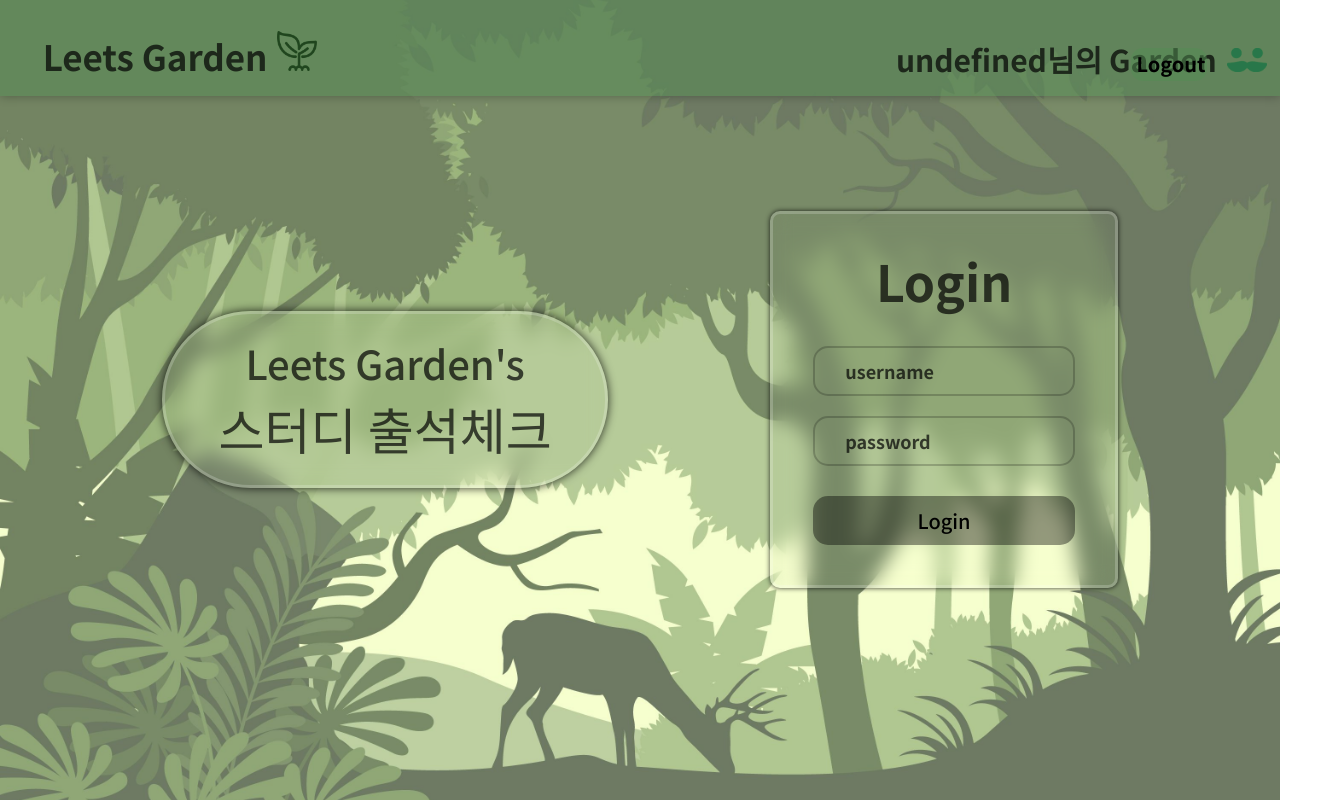
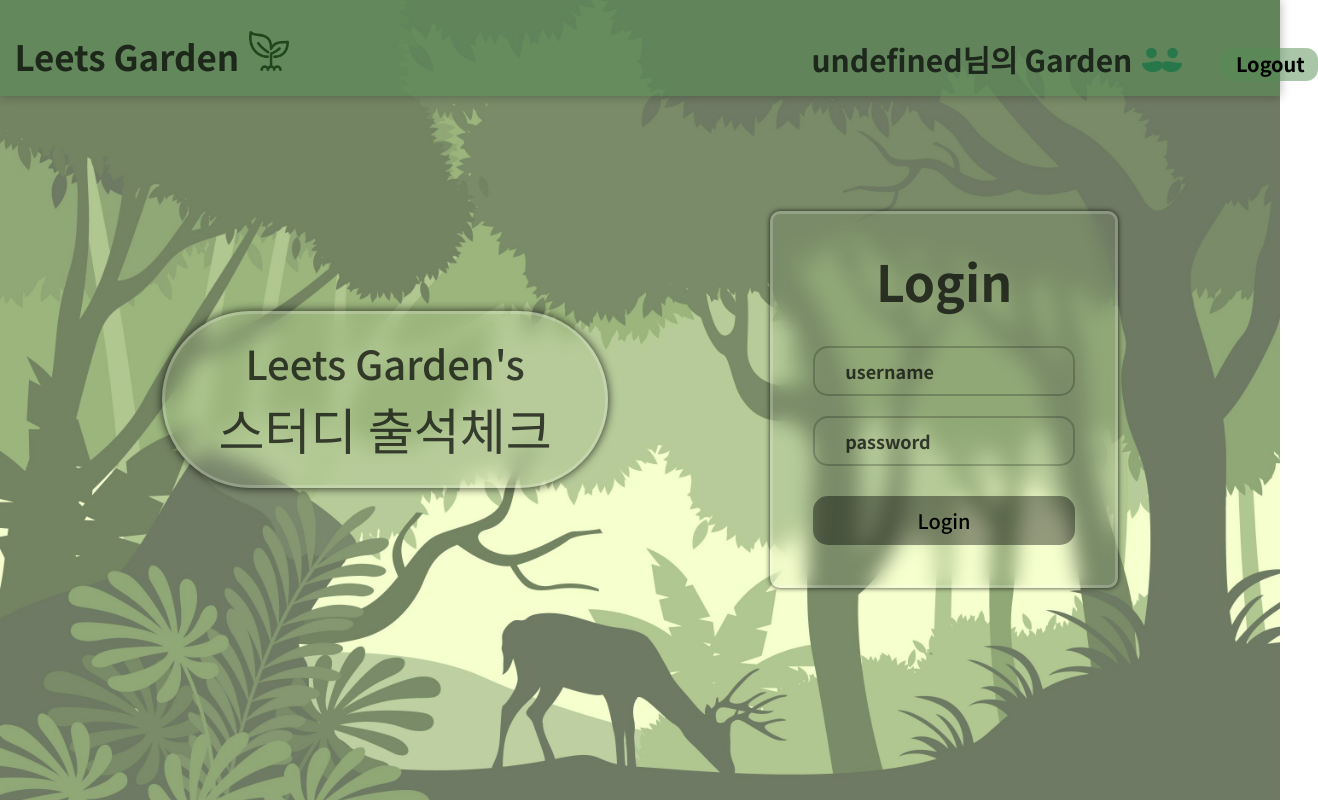
Before and after one commit to Leets-Official/Leets-Garden-FE, a React (Create React App) app: page / in a window 1280 px wide. Shown: the whole page, 1318 px wide, since content can reach past the window. Built offline with nearby package versions, Linux system fonts and the light colour scheme.

Commit message:
:lipstick:[design]: 헤더 모임 관련 UI 수정

```diff
--- a/src/components/Admin/ApproveStudy.js
+++ b/src/components/Admin/ApproveStudy.js
@@ -59,7 +59,6 @@ const Option = styled.option`
 const EditBox = styled.div`
   display: flex;
   column-gap: 40px;
-  margin-bottom: 20px;
 `;
 
 const ColBox = styled.div`
@@ -68,7 +67,6 @@ const ColBox = styled.div`
   align-items: center;
   row-gap: 10px;
   font-size: 40px;
-  margin-bottom: 20px;
 `;
 
 const ModalFooter = styled.div`
--- a/src/components/Admin/EditStudy.js
+++ b/src/components/Admin/EditStudy.js
@@ -17,7 +17,7 @@ const Form = styled.form`
   display: flex;
   row-gap: 20px;
   column-gap: 40px;
-  margin-bottom: 60px;
+  margin-bottom: 10px;
 `;
 
 const Input = styled.input`
--- a/src/components/Header.js
+++ b/src/components/Header.js
@@ -40,8 +40,8 @@ const MiddleText = styled.div`
 
 const NickName = styled.div`
   font-size: 30px;
-  width: 10%;
-  margin-right: 5%;
+  width: 30%;
+  margin-right: 70px;
   @media screen and (max-width: 1200px) {
     width: 0%;
     font-size: 0px;
@@ -51,10 +51,11 @@ const NickName = styled.div`
 const LogoutButton = styled.button`
   cursor: pointer;
   padding-bottom: 3px;
+  margin-left: 40px;
   font-family: "Noto Sans KR", sans-serif;
   font-weight: 700;
   font-size: 20px;
-  width: 6%;
+  width: 25%;
   border: none;
   border-radius: 12px;
   transition: all 1s ease;
@@ -62,7 +63,7 @@ const LogoutButton = styled.button`
   &:hover {
     color: white;
   }
-  margin-right: 30px;
+  margin-right: 0px;
 
   @media screen and (max-width: 1200px) {
     width: 0%;
@@ -100,11 +101,11 @@ const Header = ({ leftText }) => {
       <MiddleText></MiddleText>
       <NickName>
         {name == "undefined" ? null : `${name}님의 Garden`}
-        {name == "undefined" ? null :<Sprout src="images/leets.png" />}
+        {name == "undefined" ? null : <Sprout src="images/leets.png" />}
+        {name == "undefined" ? null : (
+          <LogoutButton onClick={Logout}>Logout</LogoutButton>
+        )}
       </NickName>
-      {name == "undefined" ? null : (
-        <LogoutButton onClick={Logout}>Logout</LogoutButton>
-      )}
     </HeaderBox>
   );
 };
```
